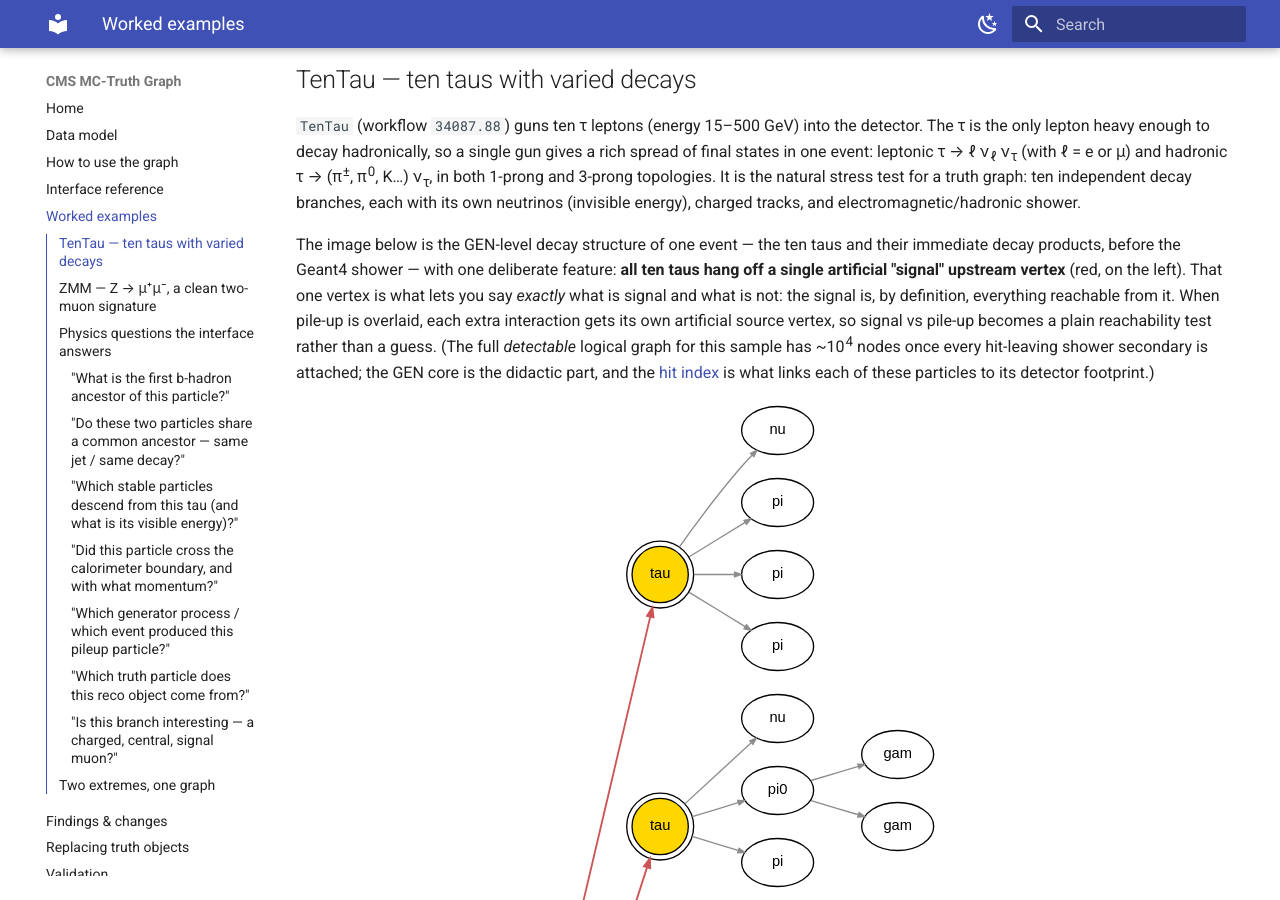
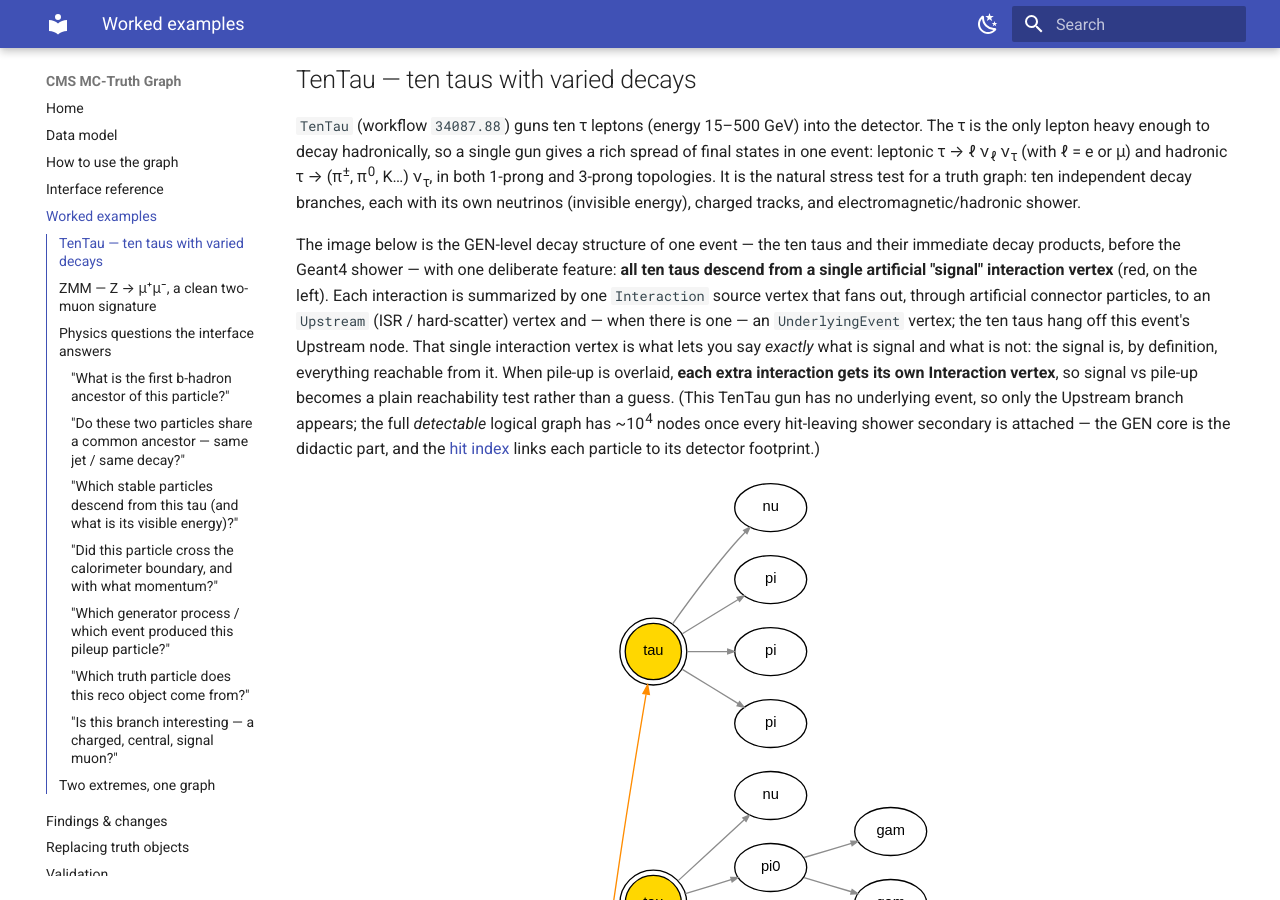
Before and after one commit to felicepantaleo/cms-truth-docs, an MkDocs documentation site: the page built from docs/examples.md, in a window 1280 px wide and 900 px high, scrolled down 499 px. Built offline with MkDocs 1.6.1 and Material for MkDocs 9.7.7, drawn with Linux system fonts in a browser that asks for light colours; some of the changed text lies outside the part shown.

Commit message:
docs: per-interaction Interaction vertex in the TenTau example + roles
Update the TenTau example and figure to the Interaction-vertex hierarchy: each
interaction is summarized by one Interaction source vertex that fans out (through
artificial connector particles) to its Upstream and UnderlyingEvent sub-vertices,
so signal is everything reachable from the signal Interaction vertex and each
pile-up interaction gets its own. Document VertexRole::Interaction and the
connector particles in data-model.md and interface.md; refresh the ZMM figure.

````diff
--- a/docs/examples.md
+++ b/docs/examples.md
@@ -35,24 +35,30 @@
 
 The image below is the GEN-level decay structure of one event — the ten taus and
 their immediate decay products, before the Geant4 shower — with one deliberate
-feature: **all ten taus hang off a single artificial "signal" upstream vertex**
-(red, on the left). That one vertex is what lets you say *exactly* what is signal
-and what is not: the signal is, by definition, everything reachable from it. When
-pile-up is overlaid, each extra interaction gets its own artificial source vertex,
-so signal vs pile-up becomes a plain reachability test rather than a guess. (The
-full *detectable* logical graph for this sample has ~10<sup>4</sup> nodes once every
-hit-leaving shower secondary is attached; the GEN core is the didactic part, and the
-[hit index](data-model.md) is what links each of these particles to its detector
-footprint.)
+feature: **all ten taus descend from a single artificial "signal" interaction
+vertex** (red, on the left). Each interaction is summarized by one `Interaction`
+source vertex that fans out, through artificial connector particles, to an
+`Upstream` (ISR / hard-scatter) vertex and — when there is one — an
+`UnderlyingEvent` vertex; the ten taus hang off this event's Upstream node. That
+single interaction vertex is what lets you say *exactly* what is signal and what is
+not: the signal is, by definition, everything reachable from it. When pile-up is
+overlaid, **each extra interaction gets its own Interaction vertex**, so signal vs
+pile-up becomes a plain reachability test rather than a guess. (This TenTau gun has
+no underlying event, so only the Upstream branch appears; the full *detectable*
+logical graph has ~10<sup>4</sup> nodes once every hit-leaving shower secondary is
+attached — the GEN core is the didactic part, and the [hit index](data-model.md)
+links each particle to its detector footprint.)
 
-![TenTau: ten taus from a single artificial signal upstream vertex](img/tentau_signal.svg)
+![TenTau: ten taus descending from a single artificial signal interaction vertex](img/tentau_signal.svg)
 
 What to look at:
 
-- **One signal vertex, ten τ branches.** The red box is the artificial upstream
-  vertex; its ten outgoing edges are the ten τ particles (gold, pdgId ±15). It
-  carries the signal provenance (bunch crossing 0, event 0), so descending from it
-  enumerates the whole signal and nothing else.
+- **One interaction vertex, then the upstream node, then ten τ branches.** The red
+  box is the per-interaction `Interaction` vertex; the orange box is its `Upstream`
+  child (reached through an artificial connector particle), and the Upstream node's
+  ten outgoing edges are the ten τ particles (gold, pdgId ±15). All three artificial
+  nodes carry the signal provenance (bunch crossing 0, event 0), so descending from
+  the Interaction vertex enumerates the whole signal and nothing else.
 - **The varied decay modes.** Following each τ to its decay products you find the
   full menu: hadronic τ → π<sup>±</sup> (π<sup>0</sup>, K…) ν<sub>τ</sub> in both
   1-prong and 3-prong topologies, plus a leptonic τ → μ ν<sub>μ</sub> ν<sub>τ</sub>
@@ -65,8 +71,8 @@
 How the **Branch** selection produces this: the view is cut with
 `seedPdgIds = {15, -15}`, `seedParentDepth = 0` and `keepStableSpectators = false`,
 keeping each τ and its downstream subtree; with `attachSelectionSources = true`
-(the default) the truncated upstream is summarized into the single shared signal
-vertex. With the standalone dumper that is
+(the default) the truncated upstream is summarized into the single per-interaction
+Interaction → Upstream structure. With the standalone dumper that is
 
 ```bash
 cmsRun dumpTruthGraphsFromGENSIMRECO_cfg.py file:step3.root \
````
Also changed, not shown: docs/data-model.md (+8 -3 lines), docs/interface.md (+11 -3 lines), docs/img/tentau_signal.svg, docs/img/zmm_selected_event1.svg.
